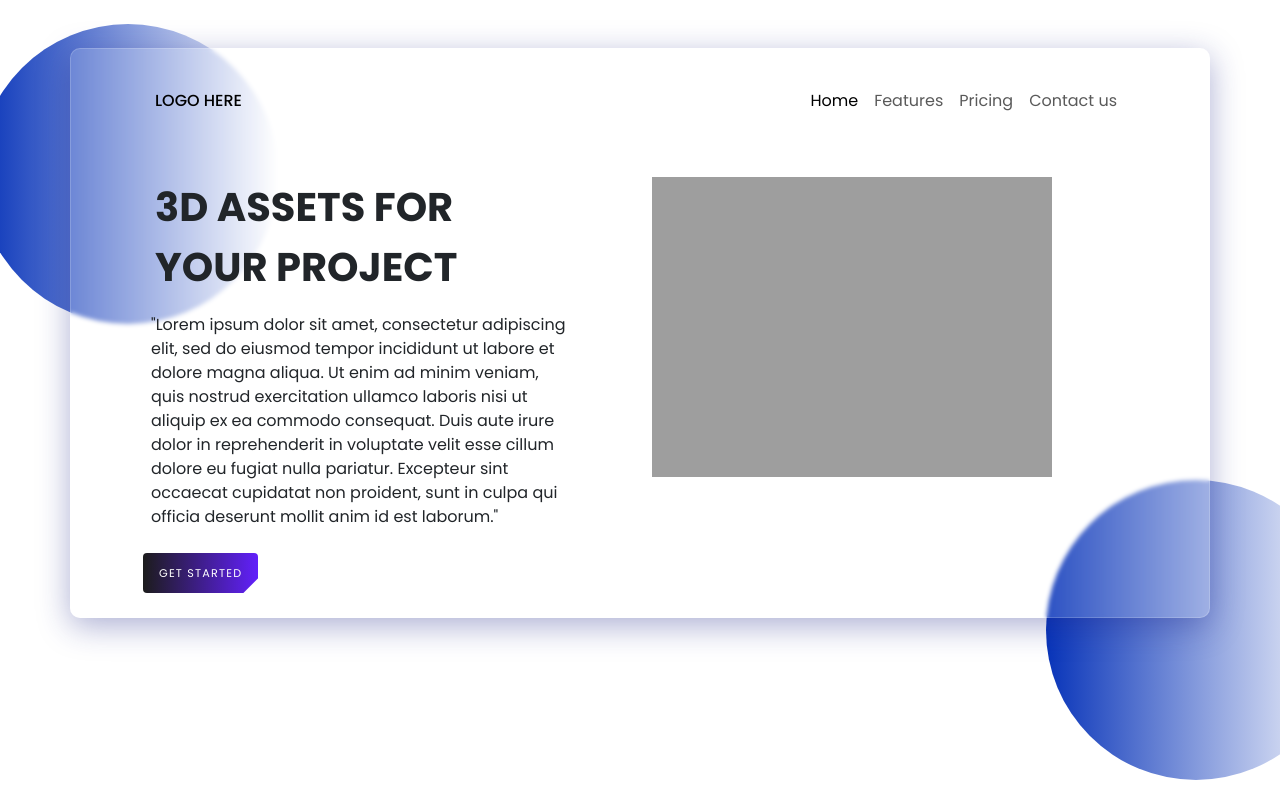
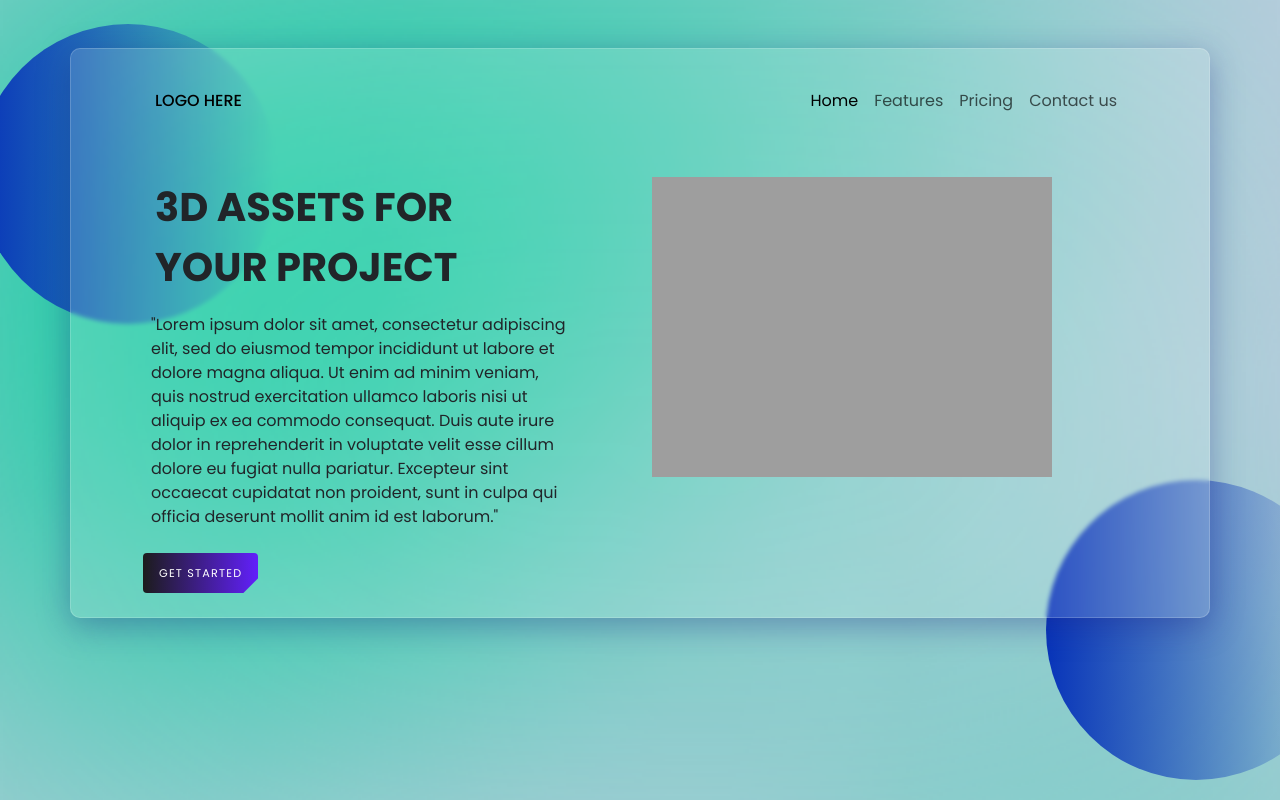
Before and after one commit to Merwinzkiee/Landing-page, a plain HTML site: page index.html in a window 1280 px wide. Shown: the top 800 px of the page. Drawn offline with nearby package versions, Linux system fonts and the light colour scheme; the site is published under a folder, as on GitHub Pages, so addresses that start at the root find nothing.

Commit message:
Update index.html

```diff
--- a/index.html
+++ b/index.html
@@ -75,7 +75,7 @@
     }
 </style>
 
-<body style="background-image: url(/assets/img/bg.png);background-repeat: no-repeat; background-size: cover;">
+<body style="background-image: url(assets/img/bg.png);background-repeat: no-repeat; background-size: cover;">
     <div class="circle1"></div>
     <div class="circle2"></div>
 
```
